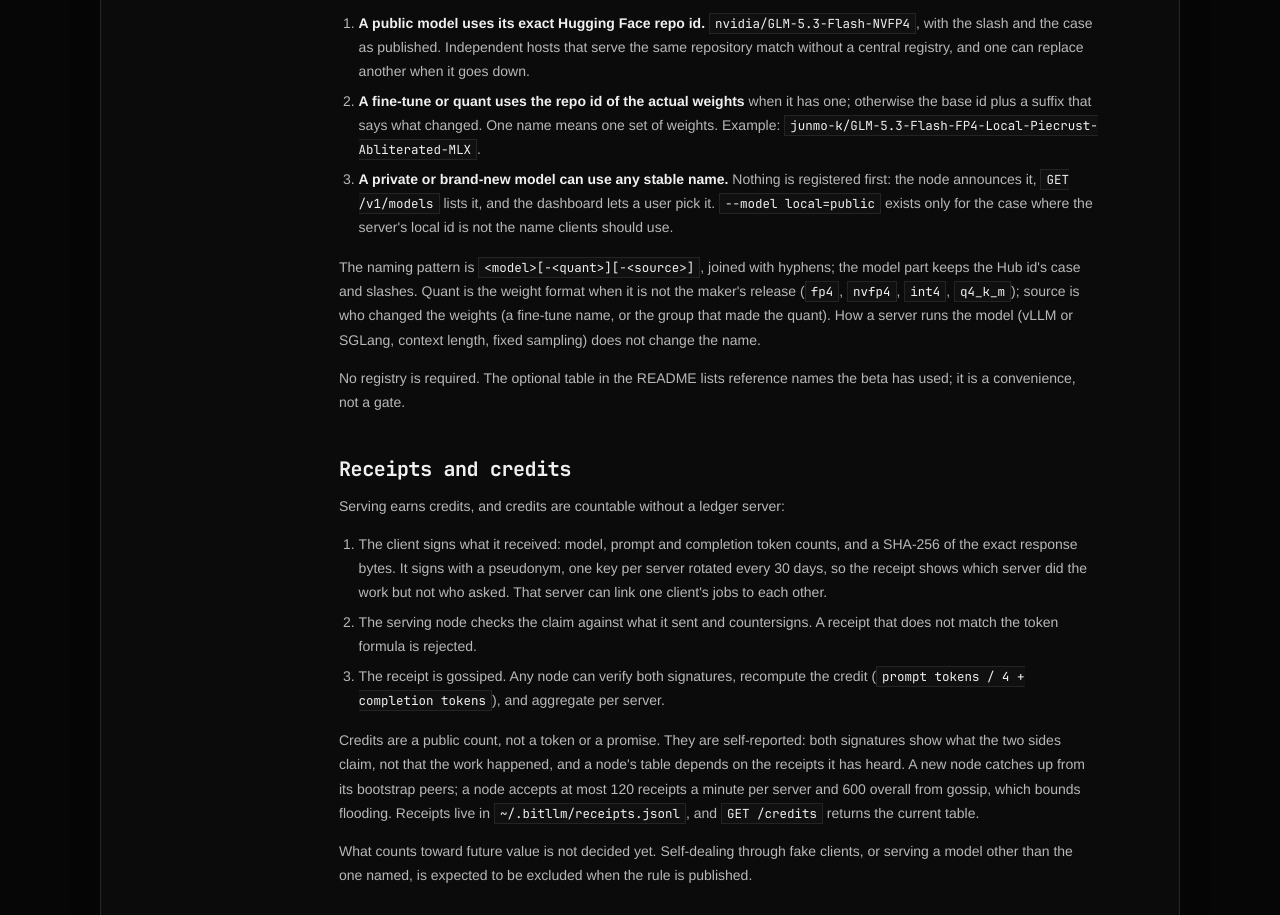
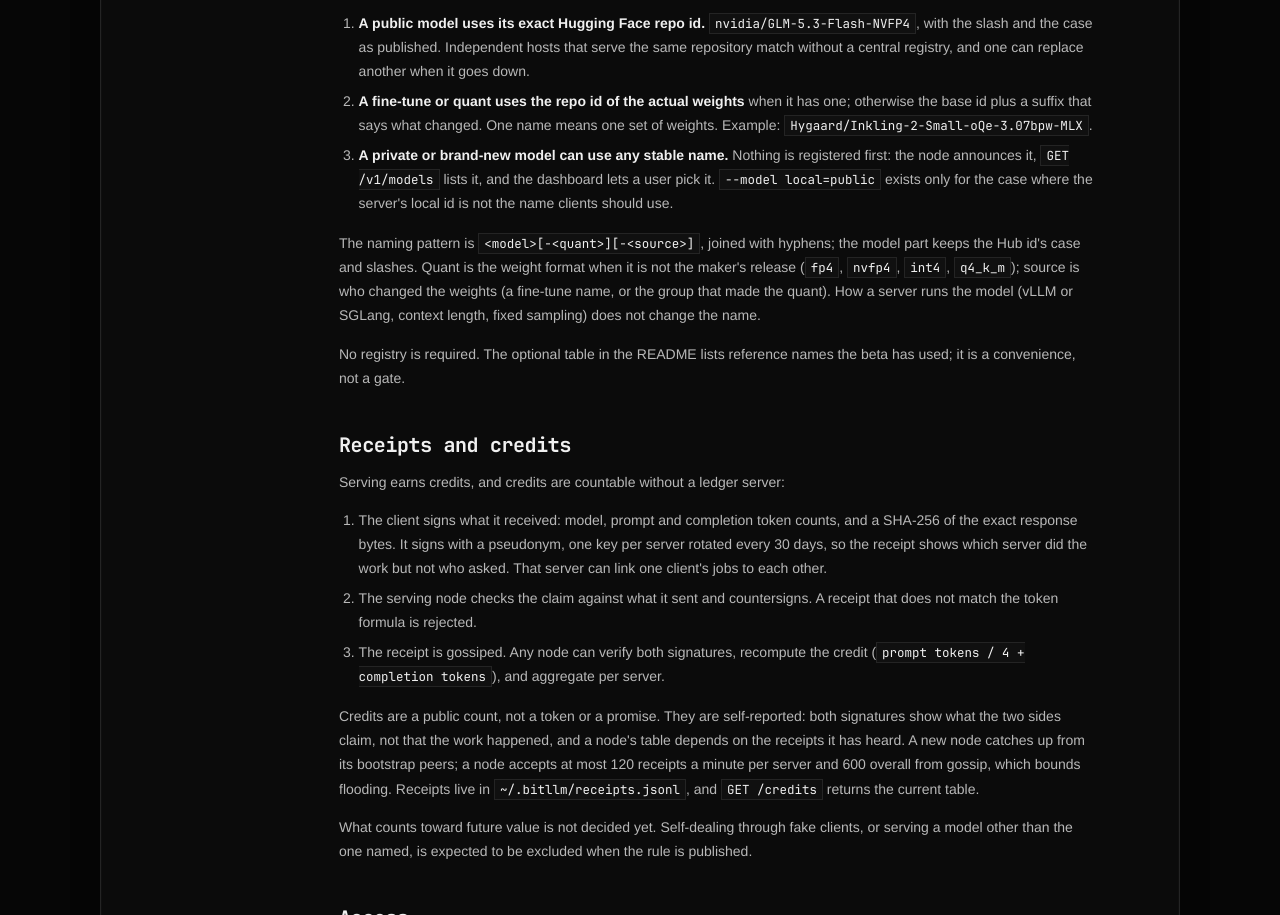
Before and after one commit to bitllm-org/landing-page, a plain HTML site: page public/docs/index.html in a window 1280 px wide. Shown: the part 5376-6291 px from the top of the page. Drawn offline with Linux system fonts and the light colour scheme.

Commit message:
llms.txt: Mac Studio node now serves Inkling 2 Small (#29)
* llms.txt: Mac Studio node now serves Inkling 2 Small, replace offline GLM id

Co-Authored-By: Claude Opus 5.5 <noreply@anthropic.com>

* docs page: same example swap

Co-Authored-By: Claude Opus 5.5 <noreply@anthropic.com>

---------

Co-authored-by: Claude Opus 5.5 <noreply@anthropic.com>

```diff
--- a/public/docs/index.html
+++ b/public/docs/index.html
@@ -188,7 +188,7 @@
     <p>A model name is the string clients send. Two machines that announce the same string are interchangeable for it: the gateway picks one, and if it stops answering it tries another. The name must therefore identify the weights, not the machine.</p>
     <ol>
       <li><strong>A public model uses its exact Hugging Face repo id.</strong> <code>nvidia/GLM-5.3-Flash-NVFP4</code>, with the slash and the case as published. Independent hosts that serve the same repository match without a central registry, and one can replace another when it goes down.</li>
-      <li><strong>A fine-tune or quant uses the repo id of the actual weights</strong> when it has one; otherwise the base id plus a suffix that says what changed. One name means one set of weights. Example: <code>junmo-k/GLM-5.3-Flash-FP4-Local-Piecrust-Abliterated-MLX</code>.</li>
+      <li><strong>A fine-tune or quant uses the repo id of the actual weights</strong> when it has one; otherwise the base id plus a suffix that says what changed. One name means one set of weights. Example: <code>Hygaard/Inkling-2-Small-oQe-3.07bpw-MLX</code>.</li>
       <li><strong>A private or brand-new model can use any stable name.</strong> Nothing is registered first: the node announces it, <code>GET /v1/models</code> lists it, and the dashboard lets a user pick it. <code>--model local=public</code> exists only for the case where the server's local id is not the name clients should use.</li>
     </ol>
 
```
Also changed, not shown: public/llms.txt.
